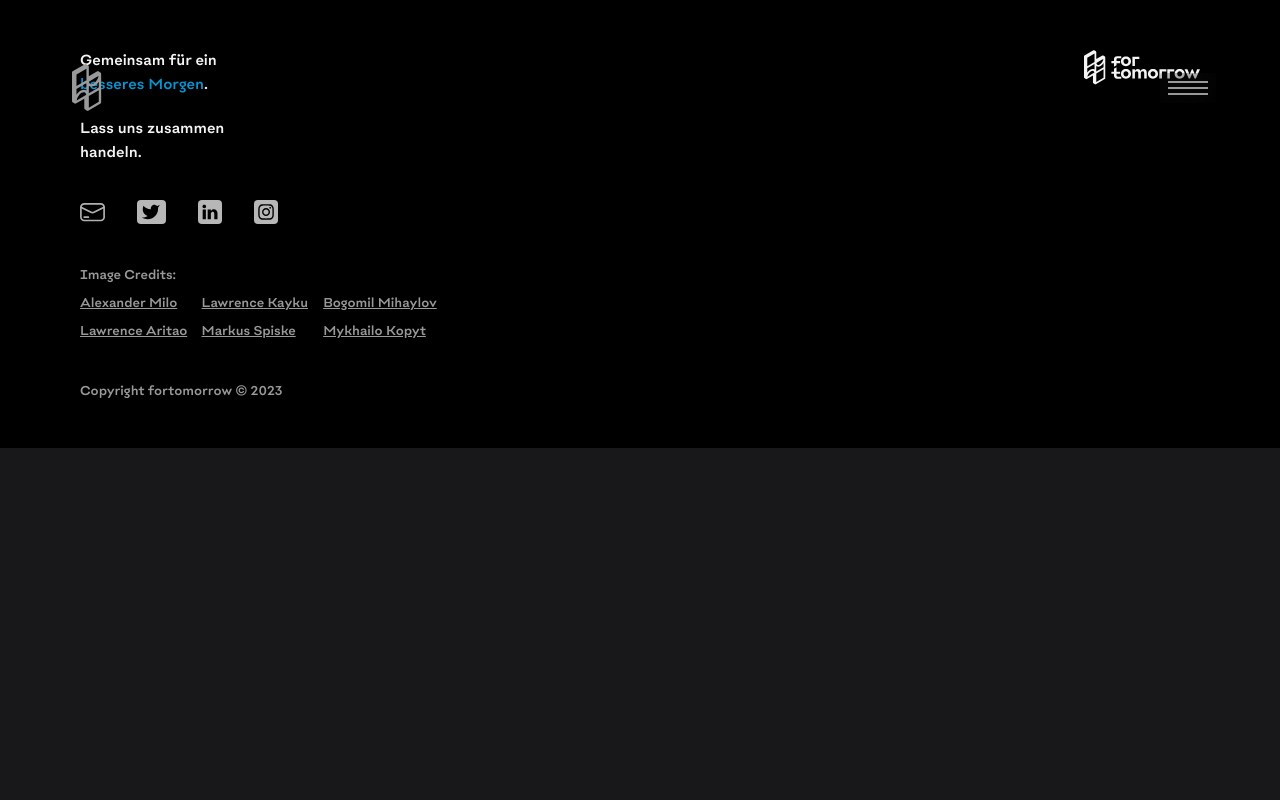
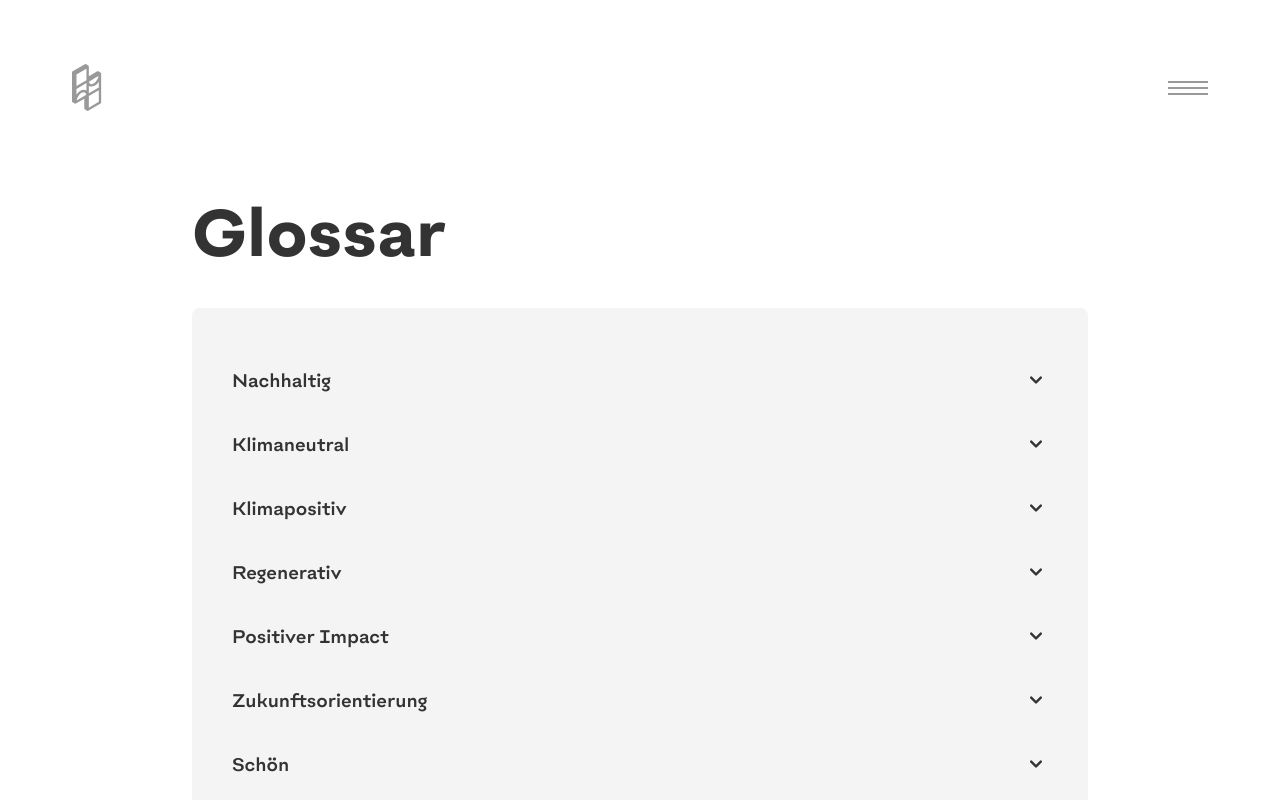
Before and after one commit to maroluke/remorrow, a Vue app: page /glossar/1 in a window 1280 px wide. Shown: the top 800 px of the page. Built offline with nearby package versions, Linux system fonts and the light colour scheme.

Commit message:
fix accordion

```diff
--- a/src/partials/glossar/ItemContent.vue
+++ b/src/partials/glossar/ItemContent.vue
@@ -8,46 +8,46 @@ export default {
 	},
 	props: {
 		index: {
-			type: Number,
+			type: String,
 			required: true,
 		},
 	},
 	data() {
 		return {
-			accordionOpenHeader: `accordion-open-header-${this.index}`,
-			accordionOpenBody: `accordion-open-body-${this.index}`,
+			accordionHeader: this.index,
+			accordionBody: `accordion-body-${this.index}`,
 		};
 	},
 };
 </script>
 
 <template>
-	<section :id="this.accordionOpenHeader" class="border-b z-10 last:border-b-0">
-		<h2 class="h-16 flex items-center">
+	<RouterLink :to="`#${this.index}`" class="text-current block">
+		<h2 :id="this.accordionHeader" class="h-16 flex items-center">
 			<button
 				class="text-xl font-medium m-0 flex justify-between items-center w-full h-full bg-transparent"
 				type="button"
-				:data-accordion-target="`#${this.accordionOpenBody}`"
-				:aria-controls="this.accordionOpenBody"
+				:aria-controls="this.accordionBody"
+				aria-expanded="false"
 			>
 				<slot name="title"></slot>
 
-				<ArrowIcon
-					data-accordion-icon
-					class="rotate-180"
-					:class="`self-center w-3 fill-current`"
-				/>
+				<svg data-accordion-icon class="w-6 h-6 shrink-0" fill="currentColor" viewBox="0 0 20 20" xmlns="http://www.w3.org/2000/svg"><path fill-rule="evenodd" d="M5.293 7.293a1 1 0 011.414 0L10 10.586l3.293-3.293a1 1 0 111.414 1.414l-4 4a1 1 0 01-1.414 0l-4-4a1 1 0 010-1.414z" clip-rule="evenodd"></path></svg>
 			</button>
 		</h2>
+	</RouterLink>
 
-		<article
-			:id="this.accordionOpenBody"
-			class="pb-5"
-			:aria-labelledby="this.accordionOpenHeader"
-		>
-			<p class="text-base font-medium"><slot name="paragraph"></slot></p>
-		</article>
-	</section>
+	<article
+		:id="this.accordionBody"
+		class="pb-5 hidden"
+		:aria-labelledby="this.accordionHeader"
+	>
+		<p class="text-base font-medium"><slot name="paragraph"></slot></p>
+	</article>
 </template>
 
-<style scoped></style>
+<style scoped>
+	h2.bg-gray-100 button svg {
+		@apply rotate-180;
+	}
+</style>
--- a/src/router/index.js
+++ b/src/router/index.js
@@ -43,6 +43,11 @@ const routes = [
 		name: "Glossar",
 		component: GlossarView,
 	},
+	{
+		path: "/glossar/:itemId",
+		name: "AccordionItem",
+		component: GlossarView,
+	},
 ];
 
 const router = createRouter({
@@ -53,7 +58,7 @@ const router = createRouter({
 			return savedPosition;
 		} else if (to.hash) {
 			return {
-				selector: to.hash,
+				el: to.hash,
 				behavior: "smooth",
 			};
 		} else {
--- a/src/views/GlossarView.vue
+++ b/src/views/GlossarView.vue
@@ -1,21 +1,12 @@
 <script>
 import ItemContent from "@partials/glossar/ItemContent.vue";
 import { Accordion } from "flowbite";
-import SquircleButton from "../components/SquircleButton.vue";
+import { useRoute } from "vue-router";
 
 export default {
 	name: "GlossarView",
 	components: {
 		ItemContent,
-		SquircleButton,
-		Accordion,
-	},
-
-	params: {
-		currentAccordionItem: {
-			type: String,
-			default: null,
-		},
 	},
 
 	data() {
@@ -23,69 +14,75 @@ export default {
 			accordion: null,
 			accordionItems: null,
 			accordionOptions: null,
-			currentAccordionItem: null,
+			route: useRoute(),
 		};
 	},
 
 	mounted() {
-		this.currentAccordionItem = this.$route.query.currentAccordionItem;
-
 		this.accordionItems = [
 			{
-				id: "accordion-open-header-0",
-				triggerEl: document.querySelector("#accordion-open-header-0"),
-				targetEl: document.querySelector("#accordion-open-body-0"),
-				active: true,
+				id: "accordion-nachhaltig",
+				triggerEl: document.querySelector("#nachhaltig"),
+				targetEl: document.querySelector("#accordion-body-nachhaltig"),
+				active: false,
 			},
 			{
-				id: "accordion-open-header-1",
-				triggerEl: document.querySelector("#accordion-open-header-1"),
-				targetEl: document.querySelector("#accordion-open-body-1"),
-				active: true,
+				id: "accordion-klimaneutral",
+				triggerEl: document.querySelector("#klimaneutral"),
+				targetEl: document.querySelector(
+					"#accordion-body-klimaneutral"
+				),
+				active: false,
 			},
 			{
-				id: "accordion-open-header-2",
-				triggerEl: document.querySelector("#accordion-open-header-2"),
-				targetEl: document.querySelector("#accordion-open-body-2"),
-				active: true,
+				id: "accordion-klimapositiv",
+				triggerEl: document.querySelector("#klimapositiv"),
+				targetEl: document.querySelector(
+					"#accordion-body-klimapositiv"
+				),
+				active: false,
 			},
 			{
-				id: "accordion-open-header-3",
-				triggerEl: document.querySelector("#accordion-open-header-3"),
-				targetEl: document.querySelector("#accordion-open-body-3"),
-				active: true,
+				id: "accordion-regenerativ",
+				triggerEl: document.querySelector("#regenerativ"),
+				targetEl: document.querySelector("#accordion-body-regenerativ"),
+				active: false,
 			},
 			{
-				id: "accordion-open-header-4",
-				triggerEl: document.querySelector("#accordion-open-header-4"),
-				targetEl: document.querySelector("#accordion-open-body-4"),
-				active: true,
+				id: "accordion-positiver-impact",
+				triggerEl: document.querySelector("#positiver-impact"),
+				targetEl: document.querySelector(
+					"#accordion-body-positiver-impact"
+				),
+				active: false,
 			},
 			{
-				id: "accordion-open-header-5",
-				triggerEl: document.querySelector("#accordion-open-header-5"),
-				targetEl: document.querySelector("#accordion-open-body-5"),
-				active: true,
+				id: "accordion-zukunftsorientiert",
+				triggerEl: document.querySelector("#zukunftsorientiert"),
+				targetEl: document.querySelector(
+					"#accordion-body-zukunftsorientiert"
+				),
+				active: false,
 			},
 			{
-				id: "accordion-open-header-6",
-				triggerEl: document.querySelector("#accordion-open-header-6"),
-				targetEl: document.querySelector("#accordion-open-body-6"),
-				active: true,
+				id: "accordion-schoen",
+				triggerEl: document.querySelector("#schoen"),
+				targetEl: document.querySelector("#accordion-body-schoen"),
+				active: false,
 			},
 			{
-				id: "accordion-open-header-7",
-				triggerEl: document.querySelector("#accordion-open-header-7"),
-				targetEl: document.querySelector("#accordion-open-body-7"),
-				active: true,
+				id: "accordion-projekte",
+				triggerEl: document.querySelector("#projekte"),
+				targetEl: document.querySelector("#accordion-body-projekte"),
+				active: false,
 			},
 		];
 
-		// options with default values
 		this.accordionOptions = {
-			alwaysOpen: false,
-			activeClasses: "bg-gray-100 dark:bg-gray-800 text-gray-900",
+			alwaysOpen: true,
+			activeClasses: "bg-gray-100 text-gray-900",
 			inactiveClasses: "text-gray-500",
+			transitionDuration: 300,
 		};
 
 		this.accordion = new Accordion(
@@ -93,10 +90,10 @@ export default {
 			this.accordionOptions
 		);
 
-		if (this.currentAccordionItem === null) {
-			this.accordion.open('accordion-open-header-0')
-		} else {
-			this.accordion.open(`accordion-open-header-${this.currentAccordionItem}`)
+		if (this.route.hash) {
+			this.accordion.open(
+				`accordion-${this.route.hash.replace("#", "")}`
+			);
 		}
 	},
 };
@@ -109,12 +106,8 @@ export default {
 		>
 			<h1 class="py-5">Glossar</h1>
 
-			<div
-				id="accordion-open"
-				data-accordion="close"
-				class="text-coal bg-snow p-10 rounded-lg"
-			>
-				<ItemContent :index="0">
+			<div class="text-coal bg-snow p-10 rounded-lg">
+				<ItemContent :index="'nachhaltig'">
 					<template #title>Nachhaltig</template>
 					<template #paragraph>
 						<div class="flex gap-10">
@@ -250,7 +243,7 @@ export default {
 					</template>
 				</ItemContent>
 
-				<ItemContent :index="1">
+				<ItemContent :index="'klimaneutral'">
 					<template #title>Klimaneutral</template>
 					<template #paragraph>
 						<span class="mb-5 block">
@@ -276,7 +269,7 @@ export default {
 					</template>
 				</ItemContent>
 
-				<ItemContent :index="2">
+				<ItemContent :index="'klimapositiv'">
 					<template #title>Klimapositiv</template>
 					<template #paragraph>
 						<span class="mb-5 block">
@@ -295,7 +288,7 @@ export default {
 					</template>
 				</ItemContent>
 
-				<ItemContent :index="3">
+				<ItemContent :index="'regenerativ'">
 					<template #title>Regenerativ</template>
 					<template #paragraph>
 						<span class="mb-5 block">
@@ -382,7 +375,7 @@ export default {
 					</template>
 				</ItemContent>
 
-				<ItemContent :index="4">
+				<ItemContent :index="'positiver-impact'">
 					<template #title>Positiver Impact</template>
 					<template #paragraph>
 						<span class="mb-5 block">
@@ -418,7 +411,7 @@ export default {
 					</template>
 				</ItemContent>
 
-				<ItemContent :index="5">
+				<ItemContent :index="'zukunftsorientiert'">
 					<template #title>Zukunftsorientierung</template>
 					<template #paragraph>
 						<span class="mb-5 block">
@@ -437,7 +430,7 @@ export default {
 					</template>
 				</ItemContent>
 
-				<ItemContent :index="6">
+				<ItemContent :index="'schoen'">
 					<template #title>Schön</template>
 					<template #paragraph>
 						<div class="flex gap-20">
@@ -504,51 +497,18 @@ export default {
 					</template>
 				</ItemContent>
 
-				<ItemContent :index="7">
+				<ItemContent :index="'projekte'">
 					<template #title>Projekte</template>
 					<template #paragraph>
 						<span class="mb-5 block">
-							Ein Projekt bei fortomorrow ist... ein Vorhaben, Produkt oder eine Dienstleistung, welche einen Beitrag zur Erreichung der Klimaneutralität respektive -positivität leisten.
+							Ein Projekt bei fortomorrow ist... ein Vorhaben,
+							Produkt oder eine Dienstleistung, welche einen
+							Beitrag zur Erreichung der Klimaneutralität
+							respektive -positivität leisten.
 						</span>
 					</template>
 				</ItemContent>
 			</div>
-
-			<!-- <ul class="flex flex-col">
-				<li class="text-coal border-b relative">
-					<ItemContent />
-				</li>
-				<li class="font-medium flex justify-between text-coal border-b pb-5">
-					Klimaneutral
-					<ArrowIcon :class="`self-center w-3 fill-current`"
-					/>
-				</li>
-				<li class="font-medium flex justify-between text-coal border-b pb-5">
-					Klimapositiv
-					<ArrowIcon :class="`self-center w-3 fill-current`"
-					/>
-				</li>
-				<li class="font-medium flex justify-between text-coal border-b pb-5">
-					Regenerativ
-					<ArrowIcon :class="`self-center w-3 fill-current`"
-					/>
-				</li>
-				<li class="font-medium flex justify-between text-coal border-b pb-5">
-					Positiver Impact
-					<ArrowIcon :class="`self-center w-3 fill-current`"
-					/>
-				</li>
-				<li class="font-medium flex justify-between text-coal border-b pb-5">
-					Zukunftsorientierung
-					<ArrowIcon :class="`self-center w-3 fill-current`"
-					/>
-				</li>
-				<li class="font-medium flex justify-between text-coal border-b pb-5 last:border-b-0">
-					Schön
-					<ArrowIcon :class="`self-center w-3 fill-current`"
-					/>
-				</li>
-			</ul> -->
 		</section>
 	</main>
 </template>
--- a/src/views/HomeView.vue
+++ b/src/views/HomeView.vue
@@ -65,8 +65,14 @@ export default defineComponent({
 			</template>
 
 			<template #paragraph>
-				Wir unterstützen <RouterLink class="glossar-link" :to="{ path: '/glossar', hash: '#accordion-open-header-6', query: {currentAccordionItem: 6} }">nachhaltige</RouterLink> Projekte dabei zu wachsen und einen
-				positiven Beitrag für unsere Zukunft zu erbringen.
+				Wir unterstützen
+				<RouterLink
+					class="glossar-link"
+					:to="{ path: `/glossar/#accordion-header-nachhaltig` }"
+					>nachhaltige</RouterLink
+				>
+				Projekte dabei zu wachsen und einen positiven Beitrag für unsere
+				Zukunft zu erbringen.
 			</template>
 		</TheIntro>
 
@@ -89,10 +95,18 @@ export default defineComponent({
 						Veränderung. <br /><br />
 						Weg von endlosem Streben nach Profit und unendlichem
 						Wachstum, hin zu sinnvollen und
-						<RouterLink class="glossar-link" :to="{ path: '/glossar', hash: '#accordion-open-header-6', query: {currentAccordionItem: 6} }">schönen</RouterLink> Projekten,
-						die ihre
-						<RouterLink class="glossar-link" :to="{ path: '/glossar', hash: '#accordion-open-header-3', query: {currentAccordionItem: 3} }">regenerative</RouterLink> Kraft
-						entfesseln.
+						<RouterLink
+							class="glossar-link"
+							:to="{ path: `/glossar/`, hash: `#schoen` }"
+							>schönen</RouterLink
+						>
+						Projekten, die ihre
+						<RouterLink
+							class="glossar-link"
+							:to="{ path: `/glossar/`, hash: `#regenerativ` }"
+							>regenerative</RouterLink
+						>
+						Kraft entfesseln.
 					</template>
 				</TitleParagraphItem>
 
```
